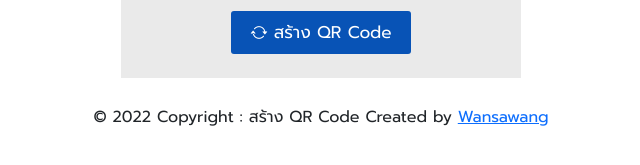
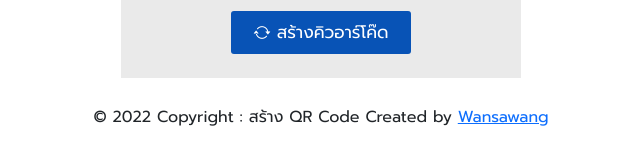
Before and after one commit to kanpaohealth/qrcode, a plain HTML site: page index.html in a window 1280 px wide. Shown: the part 437-602 px from the top of the page, 319-959 px from the left. Drawn offline with nearby package versions, Linux system fonts and the light colour scheme; a web font is replaced by a local one.

Commit message:
Update index.html

```diff
--- a/index.html
+++ b/index.html
@@ -42,7 +42,7 @@
         <div id="qrcode" class="qrcode"></div>
     </div>
 
-    <h6><button type="button" onclick="generateQRCode()"><i class="bi bi-arrow-repeat"></i> สร้าง QR Code</button></h6>
+    <h6><button type="button" onclick="generateQRCode()"><i class="bi bi-arrow-repeat"></i> สร้างคิวอาร์โค๊ด</button></h6>
 
 </form>
 
```
